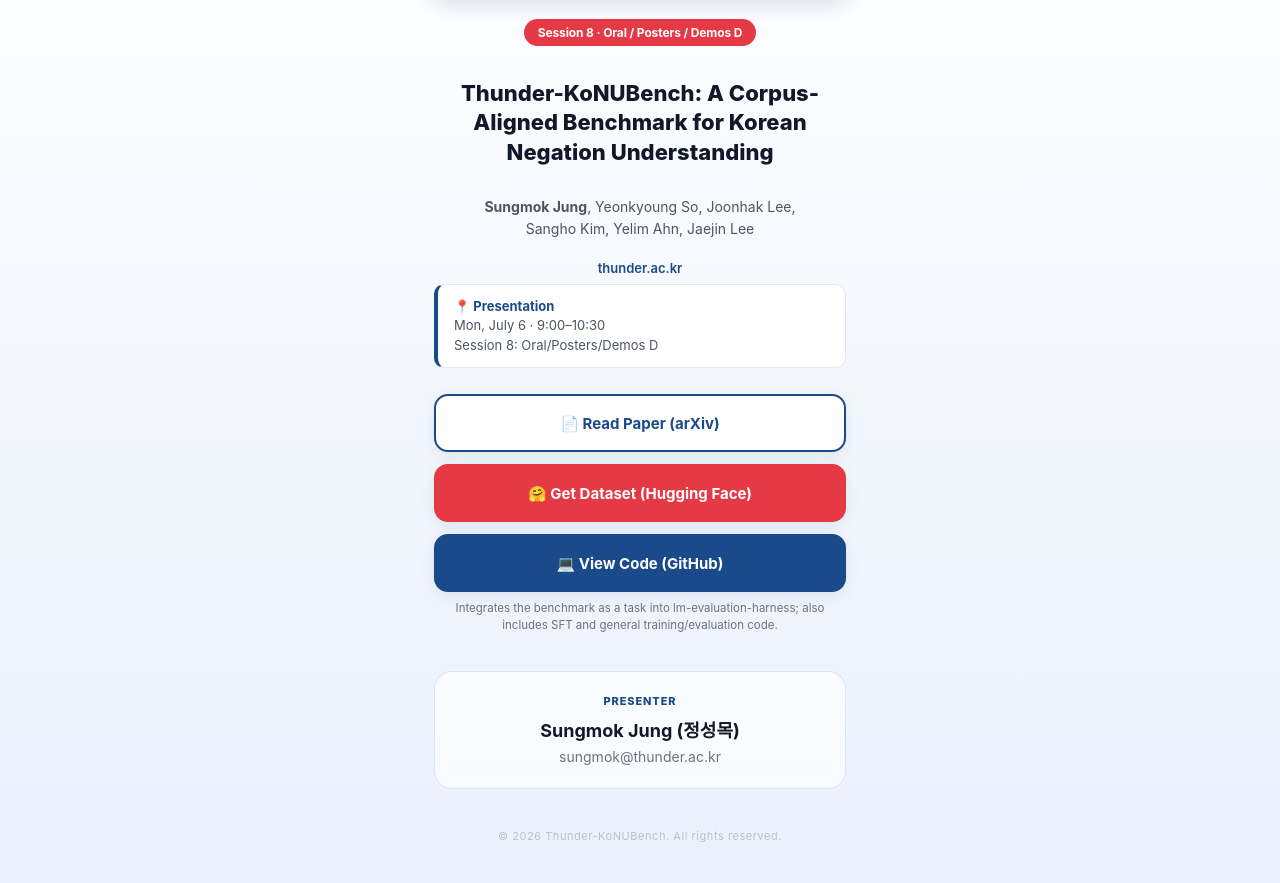
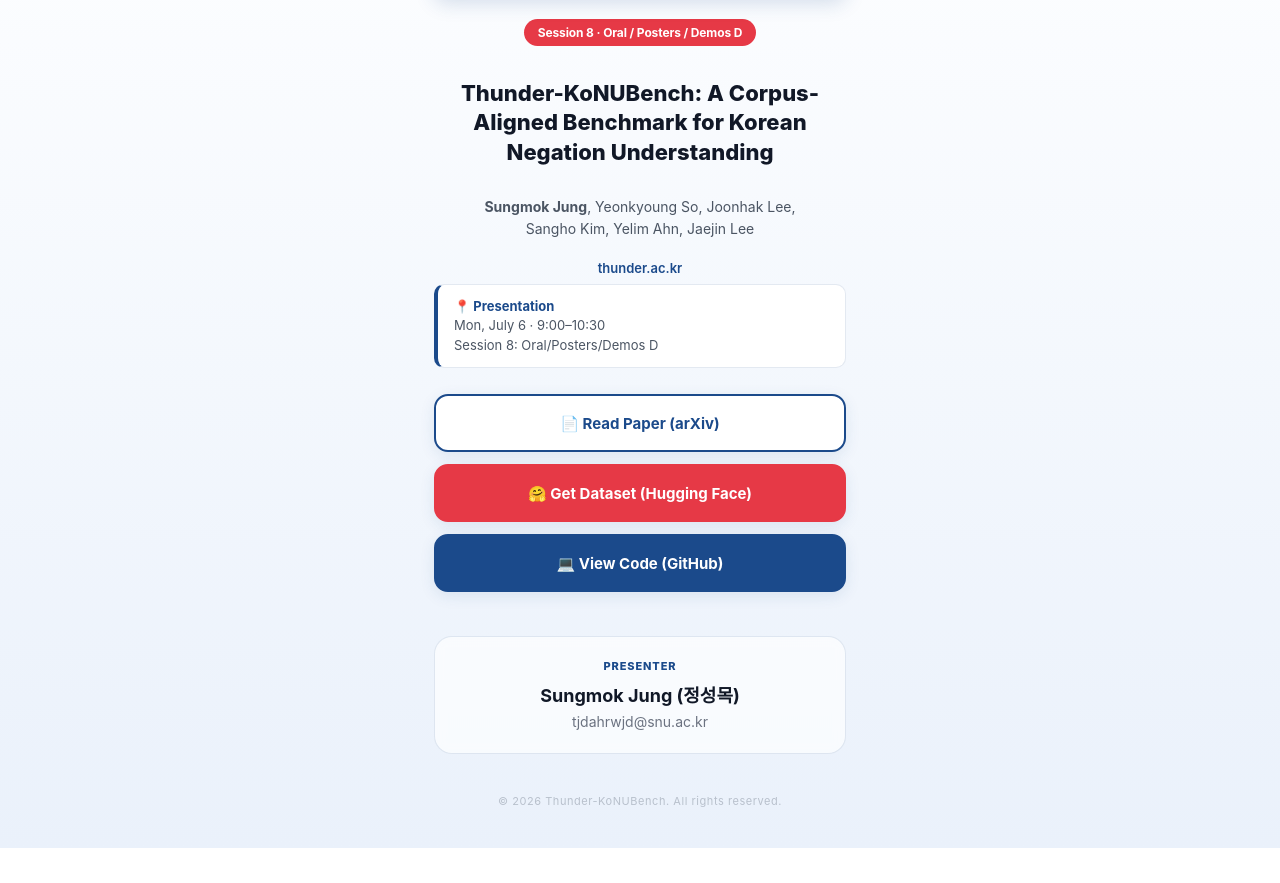
Before and after one commit to soyanggaeng/thunder-konubench, a plain HTML site: page thunder-konubench.html in a window 1280 px wide. Shown: the part 109-992 px from the top of the page. After the commit the page ends 957 px from the top, so only its background shows below. Drawn offline with Linux system fonts and the light colour scheme; a web font is replaced by a local one.

Commit message:
Update thunder-konubench.html

```diff
--- a/thunder-konubench.html
+++ b/thunder-konubench.html
@@ -288,16 +288,12 @@
          href="https://github.com/mcrl/Thunder-KoNUBench">
         💻 View Code (GitHub)
       </a>
-      <p class="code-note">
-        Integrates the benchmark as a task into lm-evaluation-harness;
-        also includes SFT and general training/evaluation code.
-      </p>
     </div>
 
     <div class="contact-section">
       <span class="presenter-label">Presenter</span>
       <div class="presenter-name">Sungmok Jung (정성목)</div>
-      <a href="mailto:sungmok@thunder.ac.kr" class="email">sungmok@thunder.ac.kr</a>
+      <a href="mailto:tjdahrwjd@snu.ac.kr" class="email">tjdahrwjd@snu.ac.kr</a>
     </div>
 
     <div class="footer">© 2026 Thunder-KoNUBench. All rights reserved.</div>
```
